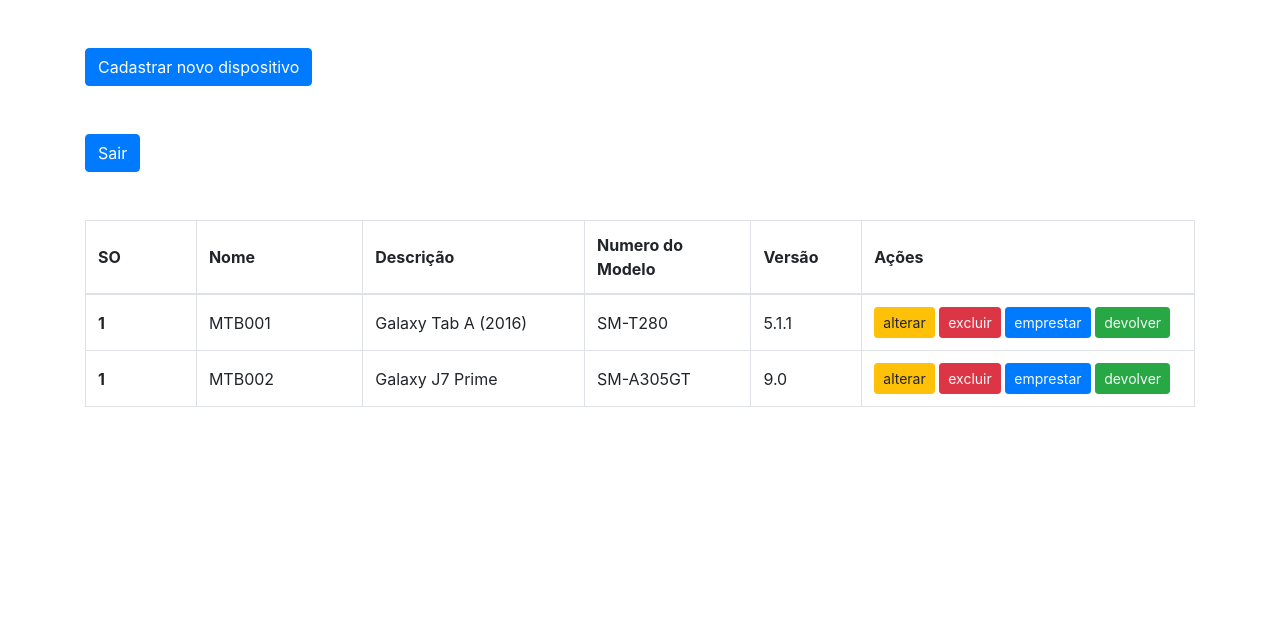
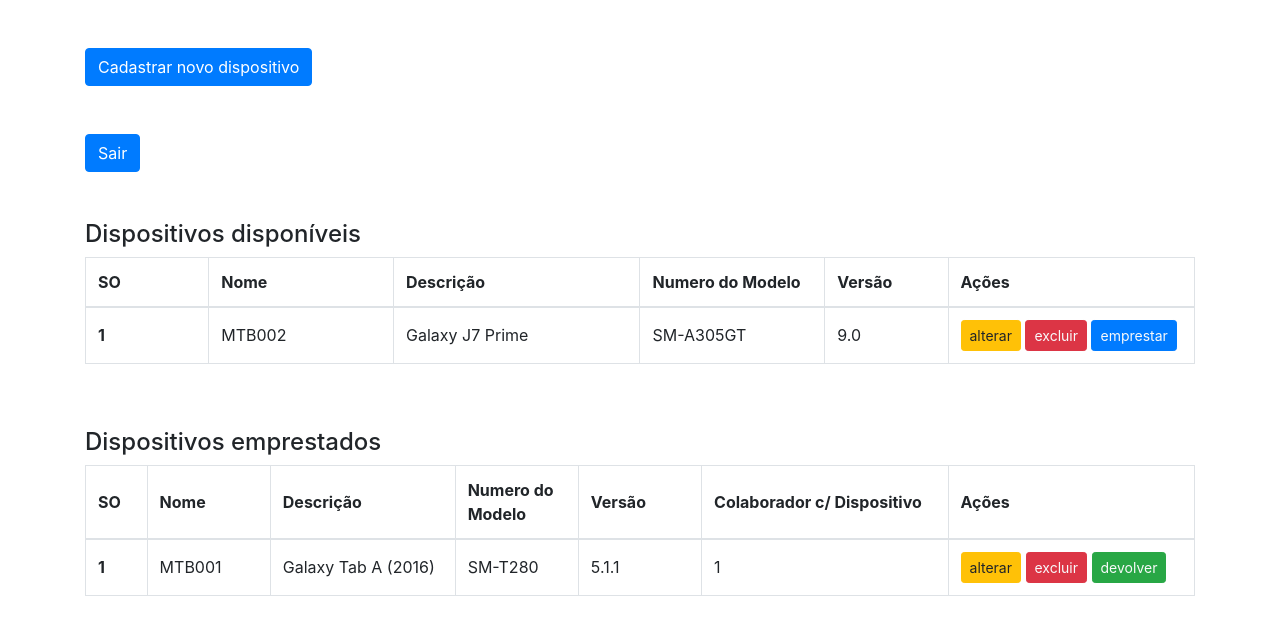
Before and after one commit to lauraziebarth/python-sistema-de-dispositivos, a Django app: template templates/listar_dispositivos.html in a window 1280 px wide. Shown: the top 635 px of the page. Run offline with Django 3.2, Linux system fonts and the light colour scheme; data comes from the database, SQL or seed files in the repository; both versions use the stored data as it was after the commit; the template is opened without the code that fills it: values that come from a table or form of the project are taken from there, most other values are stand-ins (such as "Sample title", 1, 10 or a date in 2020); some libraries are stand-ins or nearby versions.

Commit message:
update do template

```diff
--- a/templates/listar_dispositivos.html
+++ b/templates/listar_dispositivos.html
@@ -19,6 +19,8 @@
         <a class="btn btn-primary" href="{% url 'logout' %}">Sair</a>
     </div>
 
+<h4> Dispositivos disponíveis</h4>
+
     <table class="table table-bordered table-hover">
       <thead>
         <tr>
@@ -27,12 +29,13 @@
           <th width="20%" scope="col" class="align-middle">Descrição</th>
           <th width="15%" scope="col" class="align-middle">Numero do Modelo</th>
           <th width="10%" scope="col" class="align-middle">Versão</th>
-          <th width="30%" scope="col" class="align-middle">Ações</th>
+          <th width="20%" scope="col" class="align-middle">Ações</th>
 
         </tr>
       </thead>
       <tbody>
         {% for dispositivo in dispositivos %}
+            {% if dispositivo.disponivel %}
             <tr>
               <th scope="row"  class="align-middle" >{{ dispositivo.os }}</th>
               <td  class="align-middle">{{ dispositivo.nome }}</td>
@@ -53,9 +56,6 @@
 
                  <!-- Button trigger modal EMPRESTAR -->
                 <a class="btn btn-sm btn-primary text-light" data-toggle="modal" data-target="#emprestar"> emprestar </a>
-
-                 <!-- Button trigger modal DEVOLVER -->
-                <a class="btn btn-sm btn-success text-light" data-toggle="modal" data-target="#devolver"> devolver </a>
 
                 <!-- Modal EXCLUIR -->
                 <div class="modal fade" id="excluir" role="dialog" aria-labelledby="exampleModalLabel" aria-hidden="true">
@@ -100,6 +100,77 @@
                       </div>
                 </div>
 
+            </td>
+
+            </tr>
+            {% endif %}
+        {% endfor %}
+      </tbody>
+    </table>
+<br><br>
+
+<h4> Dispositivos emprestados</h4>
+
+    <table class="table table-bordered table-hover">
+      <thead>
+        <tr>
+          <th width="5%" scope="col" class="align-middle">SO</th>
+          <th width="10%" scope="col" class="align-middle">Nome</th>
+          <th width="15%" scope="col" class="align-middle">Descrição</th>
+          <th width="10%" scope="col" class="align-middle">Numero do Modelo</th>
+          <th width="10%" scope="col" class="align-middle">Versão</th>
+          <th width="20%" scope="col" class="align-middle">Colaborador c/ Dispositivo</th>
+          <th width="20%" scope="col" class="align-middle">Ações</th>
+
+        </tr>
+      </thead>
+      <tbody>
+        {% for dispositivo in dispositivos %}
+            {% if dispositivo.disponivel == False %}
+
+            <tr>
+              <th scope="row"  class="align-middle" >{{ dispositivo.os }}</th>
+              <td  class="align-middle">{{ dispositivo.nome }}</td>
+              <td  class="align-middle">{{ dispositivo.descricao }}</td>
+              <td  class="align-middle">{{ dispositivo.numeromodelo }}</td>
+              <td  class="align-middle">{{ dispositivo.versao }}</td>
+              <td  class="align-middle">{{ dispositivocolaborador.colaborador_id }}</td>
+
+
+            <td  class="align-middle">
+
+                {% if colaborador_logado.admin %}
+
+                <a class="btn btn-sm btn-warning" href="{% url 'alterar_dispositivo' dispositivo.id %}">alterar</a>
+                <!-- Button trigger modal EXCLUIR -->
+                <a class="btn btn-sm btn-danger text-light" data-toggle="modal" data-target="#excluir"> excluir </a>
+
+                 {% endif %}
+
+                 <!-- Button trigger modal DEVOLVER -->
+                <a class="btn btn-sm btn-success text-light" data-toggle="modal" data-target="#devolver"> devolver </a>
+
+                <!-- Modal EXCLUIR -->
+                <div class="modal fade" id="excluir" role="dialog" aria-labelledby="exampleModalLabel" aria-hidden="true">
+                      <div class="modal-dialog modal-dialog-centered" role="document">
+                        <div class="modal-content">
+                          <div class="modal-header">
+                            <h5 class="modal-title" id="confirmasequerexcluir">Deseja realmente excluir?</h5>
+                              <button type="button" class="close" data-dismiss="modal" aria-label="Close">
+                              <span aria-hidden="true">&times;</span>
+                              </button>
+                          </div>
+                          <div class="modal-body">
+                            Você está prestes a excluir um dispostivo! <br> Essa ação não poderá ser desfeita.
+                          </div>
+                          <div class="modal-footer">
+                              <a class="btn btn-sm btn-secondary text-light" data-dismiss="modal">Fechar</a>
+                              <a class="btn btn-sm btn-danger text-light" href="{% url 'excluir_dispositivo' dispositivo.id %}">Excluir</a>
+                          </div>
+                        </div>
+                      </div>
+                </div>
+
 
                 <!-- Modal DEVOLVER -->
                 <div class="modal fade" id="devolver" role="dialog" aria-labelledby="exampleModalLabel" aria-hidden="true">
@@ -126,11 +197,10 @@
                 </div>
 
 
-
-
             </td>
 
             </tr>
+            {% endif %}
         {% endfor %}
       </tbody>
     </table>
```
Also changed, not shown: db.sqlite.
